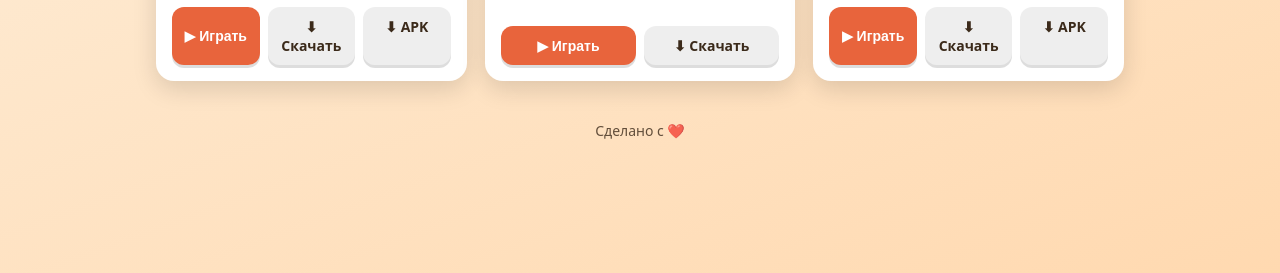
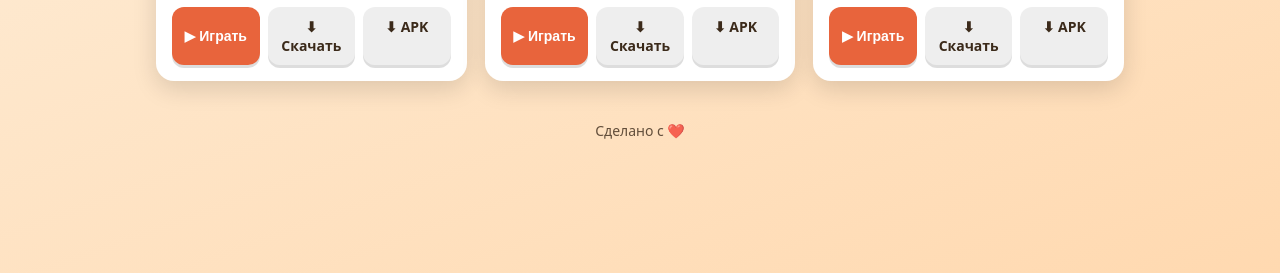
Before and after one commit to ZARIgames/ZARI, a plain HTML site: page index.html in a window 1280 px wide. Shown: the part 527-800 px from the top of the page. Drawn offline with Linux system fonts and the light colour scheme.

Commit message:
Update index.html

```diff
--- a/index.html
+++ b/index.html
@@ -70,7 +70,7 @@ const GAMES=[
    tags:["Симулятор","Спокойная"],play:"games/coffee.html",html:"games/coffee.html",apk:"games/coffee.apk",soon:false},
   {id:"repair",title:"Мой сервис",icon:"🔧",img:"",
    desc:"Чини айфоны на верстаке: откручивай винты, меняй детали и зарабатывай. Ночью — ремонт для монстров.",
-   tags:["Симулятор","Ремонт"],play:"games/repair.html",html:"games/repair.html",apk:"games/repair.apk",apk:"",soon:false},
+   tags:["Симулятор","Ремонт"],play:"games/repair.html",html:"games/repair.html",apk:"games/repair.apk",soon:false},
   {id:"shop",title:"Мой магазинчик",icon:"🏪",img:"shop-icon.png",
    desc:"Будь продавцом: обслуживай покупателей, лови воров, корми бездомных и сражайся с монстрами по ночам.",
    tags:["Симулятор","Магазин"],play:"games/shop.html",html:"games/shop.html",apk:"games/shop.apk",soon:false}
```
